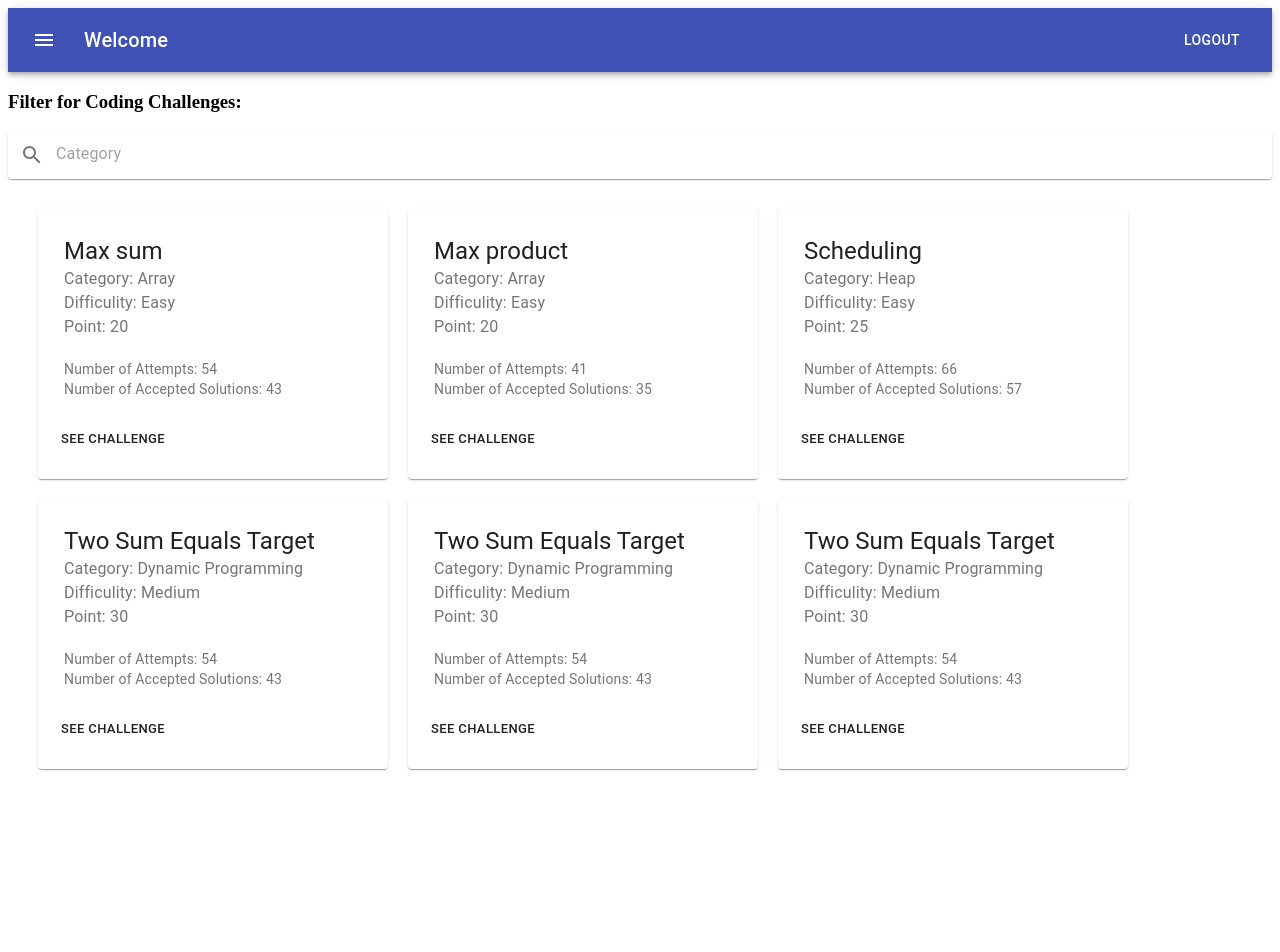
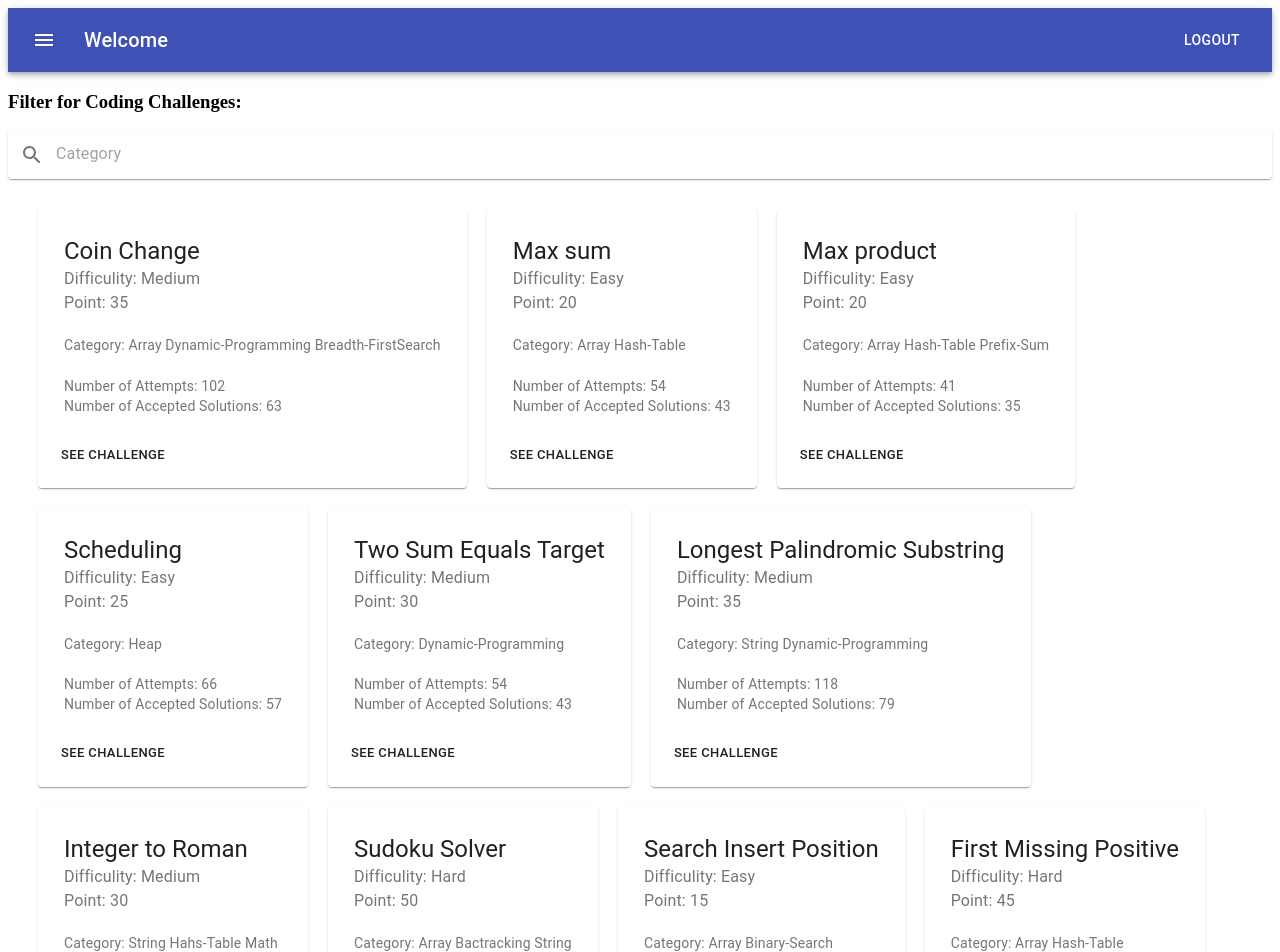
Before and after one commit to Cs353Group14/CS353ProjectCode, a React (Create React App) app in the folder frontend/: page /coding-challenges in a window 1280 px wide. Shown: the top 952 px of the page. Before the commit the page ends 800 px from the top, so only its background shows below. Built offline with nearby package versions, Linux system fonts and the light colour scheme.

Commit message:
coding challenge information is added

```diff
--- a/frontend/src/components/CodingChallenges/CodingCard/CodingCard.css
+++ b/frontend/src/components/CodingChallenges/CodingCard/CodingCard.css
@@ -6,8 +6,8 @@
 }
 
 .coding-card{
-    width: 330px;
-    height: 250px;
+    width: auto;
+    height: auto;
     margin: 10px;
     padding: 10px;
 }
--- a/frontend/src/components/CodingChallenges/CodingCard/CodingCard.js
+++ b/frontend/src/components/CodingChallenges/CodingCard/CodingCard.js
@@ -21,12 +21,13 @@ export default function CodingCard(props) {
                     {props.title}
                 </Typography>
                 <Typography className={"coding-card-info"} color="textSecondary">
-                    Category: {props.category}
-                </Typography>
-                <Typography className={"coding-card-info"} color="textSecondary">
                     Difficulity: {props.difficulity}
                     <br />
                     Point: {props.point}
+                </Typography>
+                <Typography className={"coding-card-info"}  variant="body2" component="p" color="textSecondary">
+                    <br />
+                    Category: {props.category}
                 </Typography>
                 <Typography className={"coding-card-info"}  variant="body2" component="p" color="textSecondary">
                     <br />
--- a/frontend/src/components/CodingChallenges/CodingCard/CodingCardContainer.js
+++ b/frontend/src/components/CodingChallenges/CodingCard/CodingCardContainer.js
@@ -8,9 +8,18 @@ import './CodingCard.css'
 
 const codingQuestions = [
     {
+        id: 10,
+        title: "Coin Change",
+        category: "Array Dynamic-Programming Breadth-FirstSearch",
+        difficulity: "Medium",
+        point: 35,
+        attemptNo:  102,
+        acceptedNo: 63,
+    },
+    {
         id: 1,
         title: "Max sum",
-        category: "Array",
+        category: "Array Hash-Table",
         difficulity: "Easy",
         point: 20,
         attemptNo:  54,
@@ -19,7 +28,7 @@ const codingQuestions = [
     {
         id: 2,
         title: "Max product",
-        category: "Array",
+        category: "Array Hash-Table Prefix-Sum",
         difficulity: "Easy",
         point: 20,
         attemptNo:  41,
@@ -37,7 +46,7 @@ const codingQuestions = [
     {
         id: 4,
         title: "Two Sum Equals Target",
-        category: "Dynamic Programming",
+        category: "Dynamic-Programming",
         difficulity: "Medium",
         point: 30,
         attemptNo:  54,
@@ -45,21 +54,48 @@ const codingQuestions = [
     },
     {
         id: 5,
-        title: "Two Sum Equals Target",
-        category: "Dynamic Programming",
+        title: "Longest Palindromic Substring",
+        category: "String Dynamic-Programming",
         difficulity: "Medium",
-        point: 30,
-        attemptNo:  54,
-        acceptedNo: 43
+        point: 35,
+        attemptNo:  118,
+        acceptedNo: 79
     },
     {
         id: 6,
-        title: "Two Sum Equals Target",
-        category: "Dynamic Programming",
+        title: "Integer to Roman",
+        category: "String Hahs-Table Math",
         difficulity: "Medium",
         point: 30,
-        attemptNo:  54,
-        acceptedNo: 43
+        attemptNo:  89,
+        acceptedNo: 67
+    },
+    {
+        id: 7,
+        title: "Sudoku Solver",
+        category: "Array Bactracking String",
+        difficulity: "Hard",
+        point: 50,
+        attemptNo:  74,
+        acceptedNo: 39
+    },
+    {
+        id: 8,
+        title: "Search Insert Position",
+        category: "Array Binary-Search",
+        difficulity: "Easy",
+        point: 15,
+        attemptNo:  125,
+        acceptedNo: 107
+    },
+    {
+        id: 9,
+        title: "First Missing Positive",
+        category: "Array Hash-Table",
+        difficulity: "Hard",
+        point: 45,
+        attemptNo:  89,
+        acceptedNo: 59
     }
 ]
 
--- a/frontend/src/components/CodingChallenges/CodingChallengeView/CodingChallangeSolve.js
+++ b/frontend/src/components/CodingChallenges/CodingChallengeView/CodingChallangeSolve.js
@@ -3,6 +3,7 @@ import React, { useState } from 'react';
 
 function CodingChallengeSolve() {
 
+    const title = "Coin Change";
     const [description, setDescription] = useState("You are given an integer array coins representing coins of different denominations and an integer amount representing a total amount of money. \n" +
 
     "Return the fewest number of coins that you need to make up that amount. If that amount of money cannot be made up by any combination of the coins, return -1. \n "+
@@ -53,6 +54,8 @@ function CodingChallengeSolve() {
 
             <h2>Descripition:</h2>
 
+            <h3>{title}</h3>
+
             <SplitParagraph/>
 
         </div>
--- /dev/null
+++ b/frontend/src/components/CodingChallenges/CodingChallengeView/CodingChallengeInformation.js
@@ -0,0 +1,50 @@
+import { Divider } from "@material-ui/core";
+import React from "react";
+
+const info = {
+    id: 10,
+    title: "Coin Change",
+    category: "Array Dynamic-Programming Breadth-FirstSearch",
+    difficulity: "Medium",
+    point: 35,
+    attemptNo:  102,
+    acceptedNo: 63,
+    author:"Hakan Yılmaz"
+}
+function CodingChallengeInformation() {
+
+    return(
+        <div className="coding-challenge-info-root">
+            <Divider/>
+            <h4>Title</h4>
+            {info.title}
+
+            <Divider/>
+            <h4>Author</h4>
+            {info.author}
+
+            <Divider/>
+            <h4>Categories</h4>
+            {info.category}
+
+            <Divider/>
+            <h4>Difficulity</h4>
+            {info.difficulity}
+
+            <Divider/>
+            <h4>Point</h4>
+            {info.point}
+
+            <Divider/>
+            <h4>Number of Attempts</h4>
+            {info.attemptNo}
+
+            <Divider/>
+            <h4>Number of Accepted Answers</h4>
+            {info.acceptedNo}
+            <Divider/>
+        </div>
+    );
+}
+
+export default CodingChallengeInformation;
--- a/frontend/src/components/CodingChallenges/CodingChallengeView/CodingChallengeView.css
+++ b/frontend/src/components/CodingChallenges/CodingChallengeView/CodingChallengeView.css
@@ -60,3 +60,7 @@
     text-decoration: none;
     display: block;
   }
+
+  .coding-challenge-info-root{
+    margin: 10px;
+  }
--- a/frontend/src/components/CodingChallenges/CodingChallengeView/CodingChallengeView.js
+++ b/frontend/src/components/CodingChallenges/CodingChallengeView/CodingChallengeView.js
@@ -4,7 +4,8 @@ import PropTypes from 'prop-types';
 import './CodingChallengeView.css';
 import CodingChallengeSolve from "./CodingChallangeSolve";
 import NavBar from "../../NavBar/NavBar";
-import CodindChallengeSubmissions from "./CodingChallengeSubmissions";
+import CodindChallengeSubmissions from "./CodingChallengeSubmissions"
+import CodingChallengeInformation from "./CodingChallengeInformation";
 
 function TabPanel(props) {
   const { children, value, index, ...other } = props;
@@ -57,6 +58,7 @@ function CodingChallengeView() {
         <Tabs value={value} onChange={handleChange} aria-label="basic tabs example">
           <Tab label="Solve Challenge" {...a11yProps(0)} />
           <Tab label="Submissions" {...a11yProps(1)} />
+          <Tab label="Information" {...a11yProps(2)} />
         </Tabs>
       </Box>
       <TabPanel value={value} index={0}>
@@ -64,6 +66,9 @@ function CodingChallengeView() {
       </TabPanel>
       <TabPanel value={value} index={1}>
         <CodindChallengeSubmissions/>
+      </TabPanel>
+      <TabPanel value={value} index={2}>
+        <CodingChallengeInformation/>
       </TabPanel>
     </Box>
 
```
